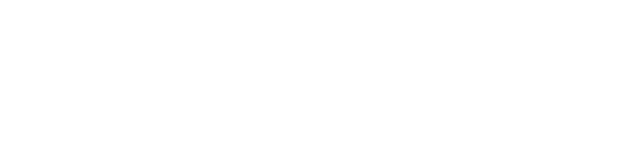
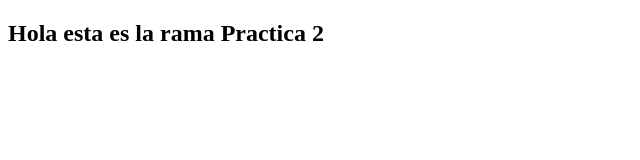
Before and after one commit to Rosita815/Boostrap25062024, a plain HTML site: page index.html in a window 1280 px wide. Shown: the whole page, without its empty margins (0-640 px from the left). Drawn offline with Linux system fonts and the light colour scheme.

Commit message:
Commit rama2

```diff
--- a/index.html
+++ b/index.html
@@ -6,6 +6,6 @@
     <title>Document</title>
 </head>
 <body>
-
+    <h2>Hola esta es la rama Practica 2</h2>
 </body>
 </html>
```
